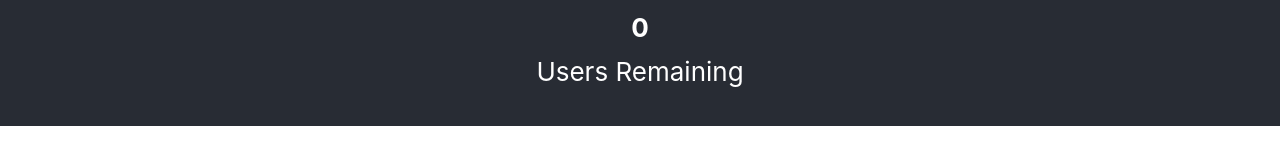
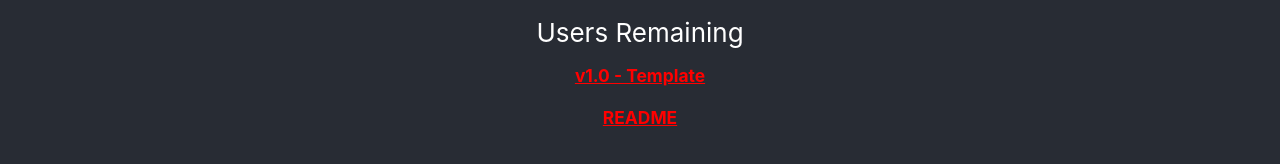
Before and after one commit to send-on/new-demo-generator, a React (Create React App) app: page / in a window 1280 px wide. Shown: the part 674-838 px from the top of the page. Before the commit the page ends 800 px from the top, so only its background shows below. Built offline with nearby package versions, Linux system fonts and the light colour scheme.

Commit message:
optimize

```diff
--- a/src/App.css
+++ b/src/App.css
@@ -12,6 +12,14 @@
   text-align:center;
   transition: all 0.2s;
   cursor: pointer;
+}
+
+a:link {color: #ff0000;}
+a:visited {color: #0000ff;}
+a:hover {color: #ffcc00;}
+
+h6 {
+  margin-top: 1em;
 }
 .highlight.button1:hover {
   color:#000000;
--- a/src/App.js
+++ b/src/App.js
@@ -12,6 +12,8 @@ const firstEvent = 2;
 const firstProp = 7;
 const dependencyElement = 3;
 const dropoffElement = 4;
+const dayElement = 5;
+const randomizeElement = 6;
 // const userList = require('./users.json');
 
 // Helper functions
@@ -47,8 +49,8 @@ const createProps = (e, firedEvents) => {
   for (let i = 0; i < propsObject.length; i++) {
     let temp = propsObject[i].split([":"]);
     // check for * recall
-    if (temp[1].includes("*") && firedEvents[recallNum][temp[0]]) {
-      properties[temp[0]] = firedEvents[recallNum][temp[0]]
+    if (temp[1].includes("*") && (firedEvents[recallNum])) {
+      if (firedEvents[recallNum][temp[0]] !== undefined) properties[temp[0]] = firedEvents[recallNum][temp[0]]
     } else {
       temp[1] = temp[1].split(',')
       // if val[0] is array
@@ -114,13 +116,10 @@ const launcher = async (
     if (checkDependency(dataArr[e_i][dependencyElement], firedEvents) || e_i === firstEvent) {
       // Handle time set time, index 6 is days_ago, index 7 is hours
       let timestamp = moment().unix();
-      if (dataArr[e_i][6]) {
-        timestamp = timestamp - dataArr[e_i][6]*unixDay;
-        if (dataArr[e_i][7]) {
-          timestamp = timestamp - Math.floor((Math.random() * (parseFloat(dataArr[e_i][7]))*unixDay));
-        }
-      }
+      if (dataArr[e_i][dayElement]) timestamp = timestamp - dataArr[e_i][dayElement]*unixDay
+      if (dataArr[e_i][randomizeElement]) timestamp = timestamp - Math.floor((Math.random() * (parseFloat(dataArr[e_i][randomizeElement]))*unixDay));
       timestamp = moment(timestamp, "X").format();
+
       counter++;
       // Identify
       if (dataArr[e_i][1] === "identify") {
@@ -185,7 +184,7 @@ const launcher = async (
     setCounter(counter);
     setUserCounter(userList.length-1- u_i)
     setIsLoading(false);
-    setStatus("DONE")
+    setStatus("DONE, Fire Again?")
     return "finished";
   }
 }
@@ -224,7 +223,6 @@ const App = () => {
         <h5>1. Enter Source <a style={{color:"white"}} href="https://segment.com/docs/getting-started/02-simple-install/#find-your-write-key">Write Key</a></h5>
       <input className="inputbox" type="text" placeholder="Write Key" onChange={e => setWriteKey(e.target.value)} />
       <input className="inputbox" type="text" placeholder="Number of Users (0 to 10000)" onChange={e => setNumOfUsers(e.target.value)} />
-      {console.log(userList.length)}
       {userList.length > 0 ?
       <a onClick={()=>lockUserList(numOfUsers, setUserList, setStatus)} className="button1">{`DONE -> ${userList.length} Users Set`}</a>
       :
@@ -261,6 +259,12 @@ const App = () => {
         }
         <h4>{counter}</h4> Events Fired
         <h4>{userCounter}</h4> Users Remaining
+        <div></div>
+        <h6>
+          <a href="https://docs.google.com/spreadsheets/d/13XXBkNGFTms5o-6A3A3vqmIoVBUqkxSgvj9ghTTYGdI/edit?usp=sharing" target="_blank">v1.0 - Template</a><br></br><br></br>
+          <a href="https://github.com/send-on/new-demo-generator" target="_blank">README</a>
+        </h6>
+
       </header>
     </div>
   );
```
Also changed, not shown: 1 other file (tests, documents, lock files or other folders).
